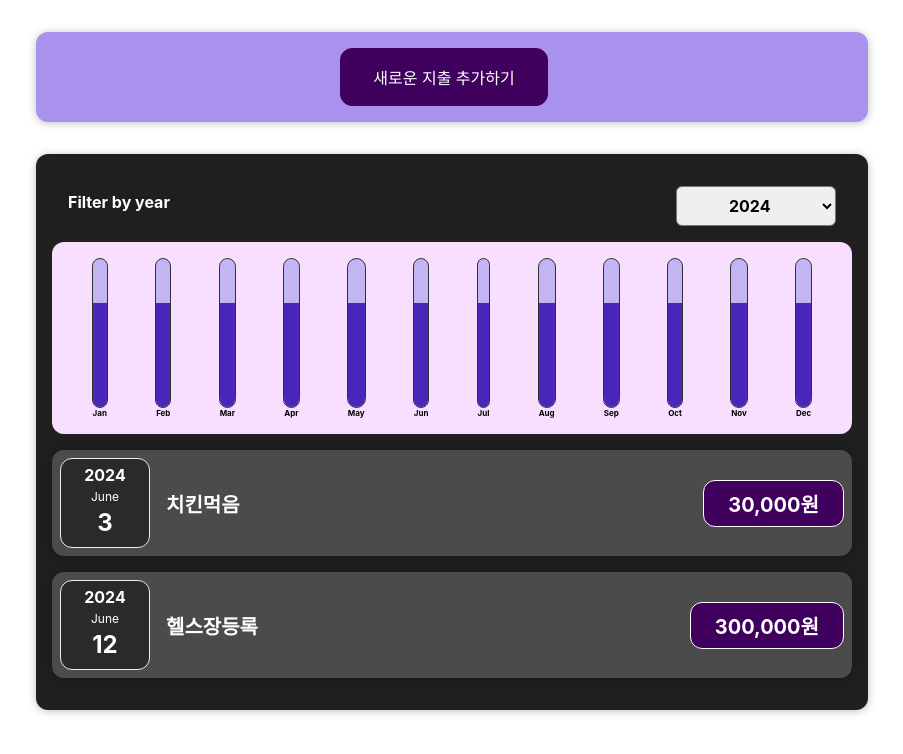
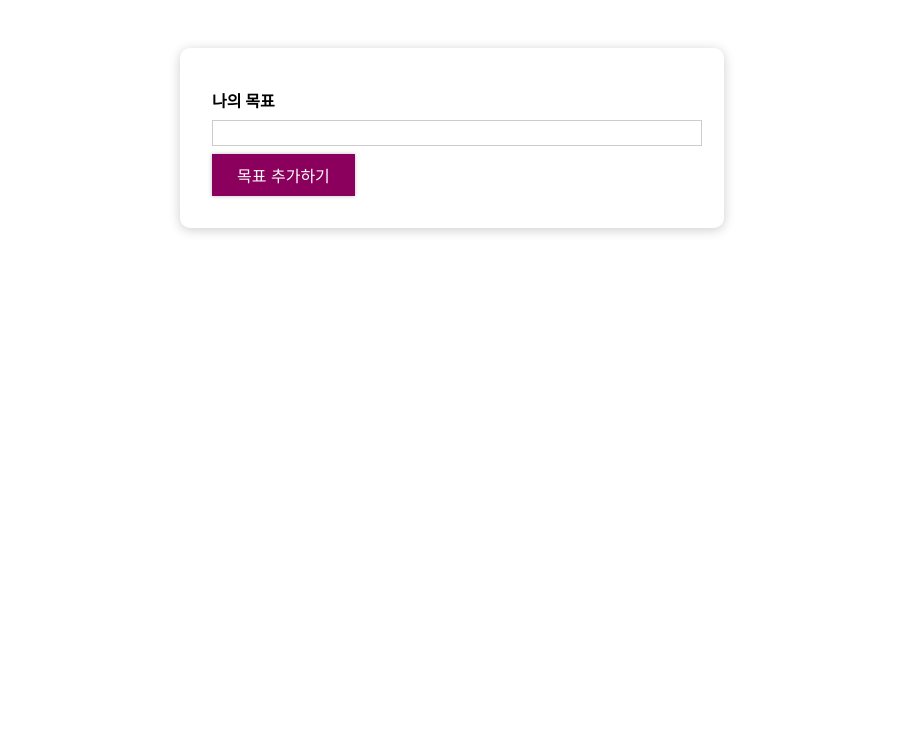
Before and after one commit to kimbyeongmo/react-study, a React (Create React App) app: page / in a window 1280 px wide. Shown: the top 754 px of the page, without its empty margins (188-1091 px from the left). Built offline with nearby package versions, Linux system fonts and the light colour scheme.

Commit message:
~ # 목표 설정 앱 템플릿

```diff
--- a/src/App.css
+++ b/src/App.css
@@ -1,46 +1,14 @@
-.App {
-  text-align: center;
+#goals {
+  width: 35rem;
+  max-width: 90%;
+  margin: 3rem auto;
 }
 
-.App-logo {
-  height: 40vmin;
-  pointer-events: none;
+#goal-form {
+  width: 30rem;
+  max-width: 90%;
+  margin: 3rem auto;
+  padding: 2rem;
+  box-shadow: 0 2px 12px rgba(0, 0, 0, 0.2);
+  border-radius: 10px;
 }
-
-@media (prefers-reduced-motion: no-preference) {
-  .App-logo {
-    animation: App-logo-spin infinite 2s linear;
-  }
-}
-
-.App-header {
-  background-color: #282c34;
-  min-height: 100vh;
-  display: flex;
-  flex-direction: column;
-  align-items: center;
-  justify-content: center;
-  font-size: calc(10px + 2vmin);
-  color: white;
-}
-
-.App-link {
-  color: #61dafb;
-}
-
-@keyframes App-logo-spin {
-  from {
-    transform: rotate(0deg);
-  }
-  to {
-    transform: rotate(360deg);
-  }
-}
-
-
-.border-blue {
-  border-color: blue !important;
-}
-.border-green {
-  border-color: green !important;
-}
--- a/src/App.js
+++ b/src/App.js
@@ -1,53 +1,18 @@
 import React, { useState } from 'react';
+import CourseInput from './components/CourseGoals/CourseInput';
+import CourseList from './components/CourseGoals/CourseList';
 import './App.css';
-import ExpenseList from './components/expenses/ExpenseList';
-import NewExpense from './components/new-expense/NewExpense';
 
 const App = () => {
-
-  // 서버에서 지출항목 JSON 배열을 응답받음
-  const expenses = [
-    {
-      title: '치킨먹음',
-      price: 30000,
-      date: new Date(2024, 6 - 1, 3)
-    },
-    {
-      title: '족발먹음',
-      price: 40000,
-      date: new Date(2023, 12 - 1, 17)
-    },
-    {
-      title: '헬스장등록',
-      price: 300000,
-      date: new Date(2024, 6 - 1, 12)
-    },
-    {
-      title: '파파존스피자',
-      price: 40000,
-      date: new Date(2022, 3 - 1, 4)
-    },
-    {
-      title: '파리채',
-      price: 1500,
-      date: new Date(2023, 5 - 1, 6)
-    },
-  ];
-
-  // 배열을 상태변수로 관리
-  const [expenseList, setExpenseList] = useState(expenses);
-
-
-  // ExpenseForm에게 내려보낼 함수
-  const onAddExpense = (userInput) => {
-    setExpenseList([...expenseList, userInput]);
-  };
-
   return (
-    <>
-      <NewExpense onSave={onAddExpense} />
-      <ExpenseList expenses={expenseList} />
-    </>
+    <div>
+      <section id="goal-form">
+        <CourseInput />
+      </section>
+      <section id="goals">
+        <CourseList />
+      </section>
+    </div>
   );
 };
 
--- /dev/null
+++ b/src/components/CourseGoals/CourseInput.css
@@ -0,0 +1,24 @@
+.form-control {
+  margin: 0.5rem 0;
+}
+
+.form-control label {
+  font-weight: bold;
+  display: block;
+  margin-bottom: 0.5rem;
+}
+
+.form-control input {
+  display: block;
+  width: 100%;
+  border: 1px solid #ccc;
+  font: inherit;
+  line-height: 1.5rem;
+  padding: 0 0.25rem;
+}
+
+.form-control input:focus {
+  outline: none;
+  background: #fad0ec;
+  border-color: #8b005d;
+}
--- /dev/null
+++ b/src/components/CourseGoals/CourseInput.js
@@ -0,0 +1,17 @@
+import React from 'react';
+import './CourseInput.css';
+import Button from '../UI/Button';
+
+const CourseInput = () => {
+  return (
+    <form>
+      <div className="form-control">
+        <label>나의 목표</label>
+        <input type="text" />
+      </div>
+      <Button type="submit">목표 추가하기</Button>
+    </form>
+  );
+};
+
+export default CourseInput;
--- /dev/null
+++ b/src/components/CourseGoals/CourseList.css
@@ -0,0 +1,5 @@
+.goal-list {
+  list-style: none;
+  margin: 0;
+  padding: 0;
+}
--- /dev/null
+++ b/src/components/CourseGoals/CourseList.js
@@ -0,0 +1,10 @@
+import React from 'react';
+import './CourseList.css';
+
+const CourseList = () => {
+  return (
+    <ul className='goal-list'></ul>
+  );
+};
+
+export default CourseList;
--- /dev/null
+++ b/src/components/UI/Button.css
@@ -0,0 +1,20 @@
+.button {
+  font: inherit;
+  padding: 0.5rem 1.5rem;
+  border: 1px solid #8b005d;
+  color: white;
+  background: #8b005d;
+  box-shadow: 0 0 4px rgba(0, 0, 0, 0.26);
+  cursor: pointer;
+}
+
+.button:focus {
+  outline: none;
+}
+
+.button:hover,
+.button:active {
+  background: #ac0e77;
+  border-color: #ac0e77;
+  box-shadow: 0 0 8px rgba(0, 0, 0, 0.26);
+}
--- /dev/null
+++ b/src/components/UI/Button.js
@@ -0,0 +1,12 @@
+import React from 'react';
+import './Button.css';
+
+const Button = ({ type, onClick, children}) => {
+  return (
+    <button type={type} className="button" onClick={onClick}>
+      {children}
+    </button>
+  );
+};
+
+export default Button;
--- a/src/components/chart/Chart.js
+++ b/src/components/chart/Chart.js
@@ -6,11 +6,29 @@
 
   console.log('dataPoints', dataPoints);
 
+  /*
+    dataPoints배열에서 12개 요소의 value를 합산하여 연도 지출총액을 계산
+    그리고 각 Chart바에 해당월지출총액 / 연도지출총액 비율을 전달
+  */
+
+  // 1년치 총액
+  const totalValue = dataPoints
+                      .map(dp=>dp.value)
+                      .reduce((accum, curr)=>accum+curr,0)
+                      ;
+
+  console.log(totalValue);
+
   return (
     <div className="chart">
       {
         dataPoints
-          .map(dp=><ChartBar key={dp.label} label={dp.label}/>)
+          .map(dp=>
+          <ChartBar
+          key={dp.label}
+          label={dp.label}
+          currentMonthValue={dp.value}
+          totalValue={totalValue} />)
       }
     </div>
   );
--- a/src/components/chart/ChartBar.js
+++ b/src/components/chart/ChartBar.js
@@ -2,7 +2,7 @@
 
 import "./ChartBar.css";
 
-const ChartBar = ({label}) => {
+const ChartBar = ({label, currentMonthValue, totalValue}) => {
 
 
   // 인라인 스타일 객체
@@ -10,7 +10,12 @@
   //   height: '60%'
   // };
 
-  let barFillHeight = '70%';
+  let barFillHeight = '0%';
+
+  if(totalValue>0){
+    const percentage = (currentMonthValue/totalValue) *100;
+    barFillHeight = percentage+'%';
+  }
 
 
   return (
--- a/src/components/chart/ExpenseChart.js
+++ b/src/components/chart/ExpenseChart.js
@@ -1,7 +1,7 @@
 import React from 'react';
 import Chart from './Chart';
 
-const ExpenseChart = () => {
+const ExpenseChart = ({ expenses }) => {
 
   const chartDataPoints = [
     { label: 'Jan', value: 0 },
@@ -18,7 +18,23 @@
     { label: 'Dec', value: 0 },
   ];
 
-  return <Chart dataPoints={chartDataPoints}/>;
+  /*
+    - 해당 연도의 모든 지출데이터배열에서 월별로 지출액을 합산하여
+      chartDataPoints배열에 value값에 누적 저장
+  */
+
+  expenses.forEach(exp => {
+    // 지출액을 추출해서 chartDataPoints배열에 해당 월에 value에 합산
+    // 지출액
+    const expensePrice = exp.price;
+    const expenseMonth = exp.date.getMonth();
+
+    chartDataPoints[expenseMonth].value += expensePrice;
+  });
+
+  console.log('cdp: ', chartDataPoints);
+
+  return <Chart dataPoints={chartDataPoints} />;
 };
 
 export default ExpenseChart;
--- a/src/components/expenses/ExpenseList.js
+++ b/src/components/expenses/ExpenseList.js
@@ -37,7 +37,7 @@
   return (
     <div className="expenses">
       <ExpenseFilter onChangeFilter={onFilterChange} />
-      <ExpenseChart />
+      <ExpenseChart expenses={filteredExpenses}/>
       {content}
     </div>
   );
```
